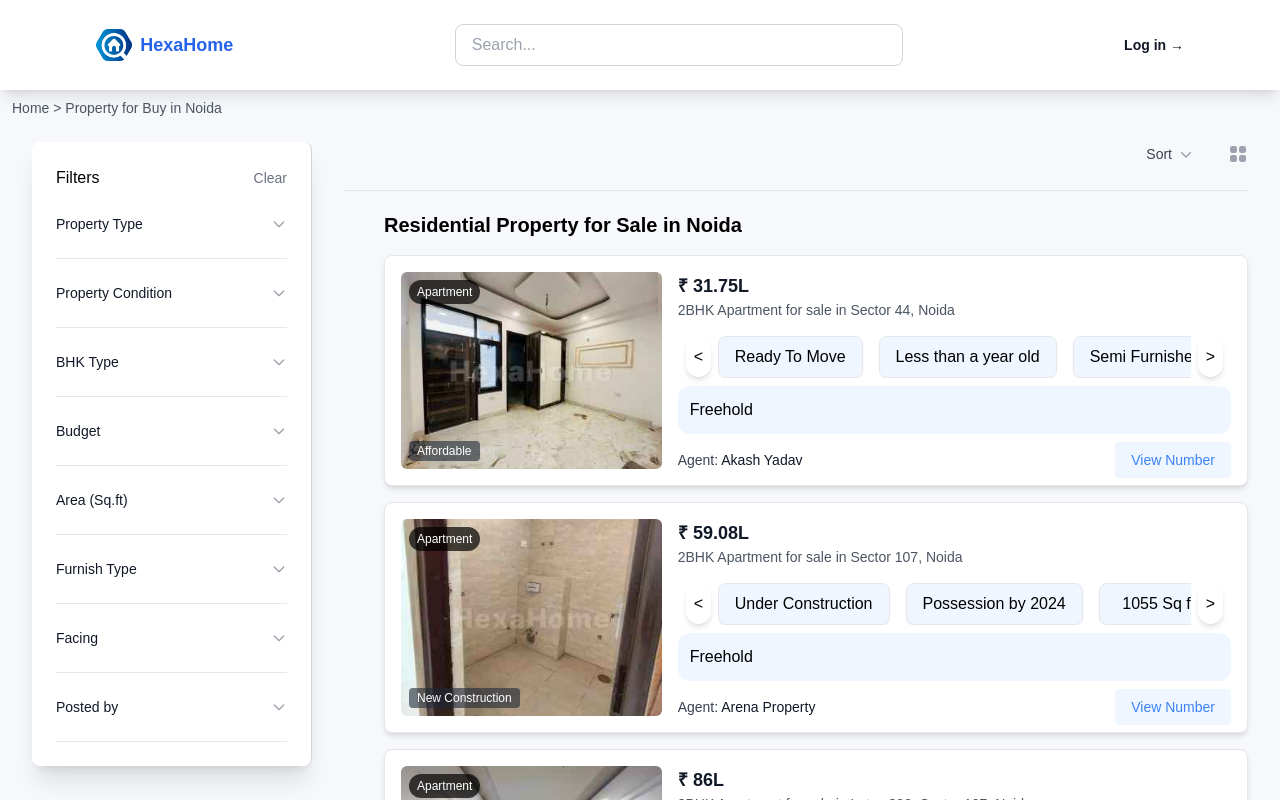
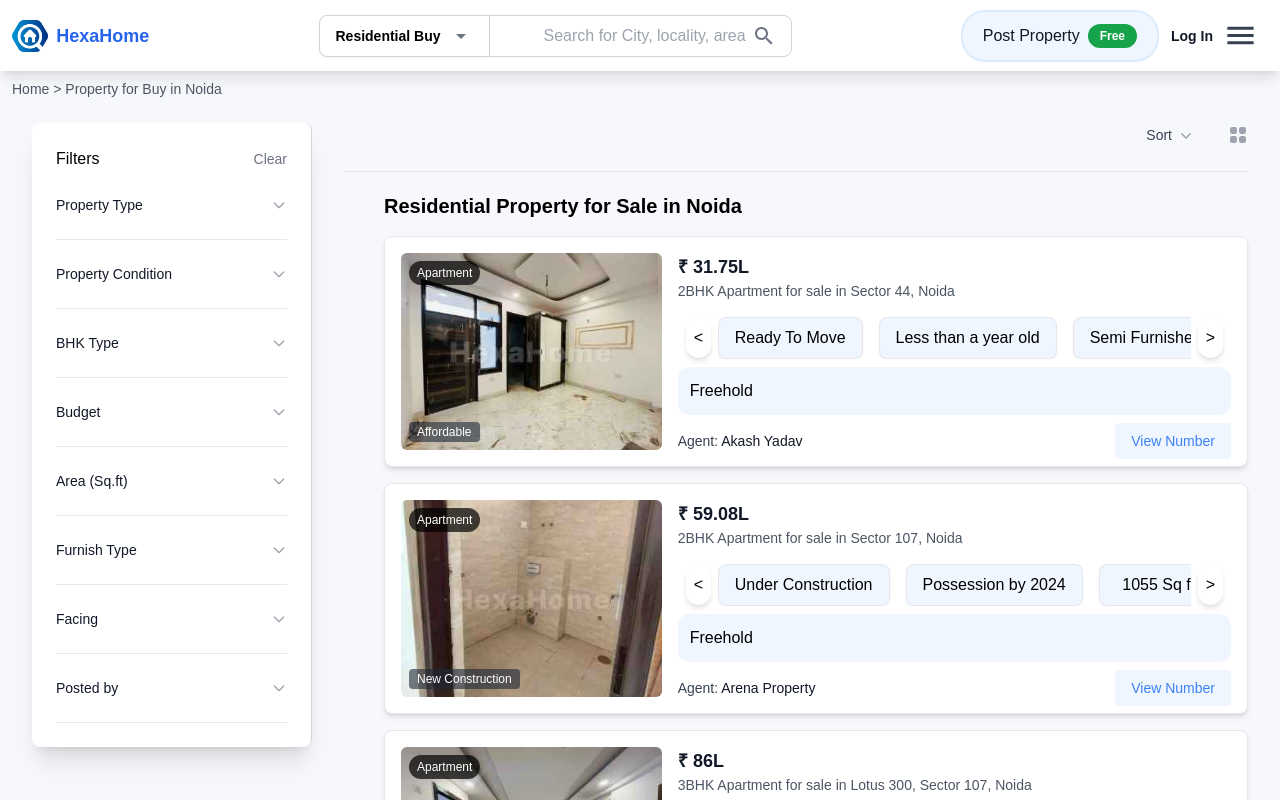
Before and after one commit to PushpakChaudhari/property-listing-app, a Next.js app: page / in a window 1280 px wide. Shown: the top 800 px of the page. Built offline with nearby package versions, Linux system fonts and the light colour scheme.

Commit message:
updated the nav bar

```diff
--- a/package.json
+++ b/package.json
@@ -9,8 +9,12 @@
     "lint": "next lint"
   },
   "dependencies": {
+    "@emotion/react": "^11.14.0",
+    "@emotion/styled": "^11.14.0",
     "@headlessui/react": "^2.2.0",
     "@heroicons/react": "^2.2.0",
+    "@mui/icons-material": "^6.2.1",
+    "@mui/material": "^6.2.1",
     "next": "15.1.2",
     "react": "^19.0.0",
     "react-dom": "^19.0.0"
--- a/pages/components/Nav.js
+++ b/pages/components/Nav.js
@@ -2,21 +2,28 @@
 
 import { useState } from 'react'
 import { Dialog, DialogPanel } from '@headlessui/react'
-import { Bars3Icon, XMarkIcon } from '@heroicons/react/24/outline'
-import { PhoneIcon, PlayCircleIcon } from '@heroicons/react/20/solid'
+import MenuIcon from '@mui/icons-material/Menu'
+import CloseIcon from '@mui/icons-material/Close'
+import FacebookIcon from '@mui/icons-material/Facebook'
+import InstagramIcon from '@mui/icons-material/Instagram'
+import TwitterIcon from '@mui/icons-material/Twitter'
+import LinkedInIcon from '@mui/icons-material/LinkedIn'
+import SearchIcon from '@mui/icons-material/Search';
 
+import ArrowDropDownIcon from '@mui/icons-material/ArrowDropDown';
 export default function Example() {
   const [mobileMenuOpen, setMobileMenuOpen] = useState(false)
+  const [dropdownOpen, setDropdownOpen] = useState(false);
 
   return (
-    <header className="bg-white shadow-lg ">
-      <nav aria-label="Global" className="mx-auto flex max-w-6xl items-center justify-between p-6 lg:px-8">
-        {/* Logo - Align to the left */}
+    <header className="bg-white shadow-lg">
+      <nav aria-label="Global" className="mx-auto flex items-center justify-between p-2 lg:px-3">
+        {/* Logo */}
         <div className="flex items-center">
           <a href="#" className="-m-1.5 p-1.5 flex items-center">
             <span className="sr-only">Your Company</span>
             <img
-              alt=""
+              alt="HexaHome Logo"
               src="images/HexaLogo.png"
               className="h-8 w-auto"
             />
@@ -24,71 +31,149 @@ export default function Example() {
           </a>
         </div>
 
-        {/* Search Bar - Centered */}
+        {/* Search Bar */}
+
         <div className="flex-1 flex justify-center items-center">
+          <div className="relative w-auto max-w-md lg:max-w-max lg:pl-20">
+            {/* Dropdown */}
+            <div
+              className="absolute left-0 top-1/2 transform -translate-y-1/2 bg-white border border-gray-300 px-4 py-2 flex items-center rounded-l-lg cursor-pointer shadow-sm"
+            >
+              <span className="text-sm font-semibold">Residential Buy</span>
+              <ArrowDropDownIcon className="ml-2 text-gray-500" />
+            </div>
+
+            {/* Search Input */}
             <input
               type="text"
-            placeholder="Search..."
-            className="w-full max-w-md px-4 py-2 border border-gray-300 rounded-lg focus:outline-none focus:ring-2 focus:ring-blue-500"
+              placeholder="Search for City, locality, area"
+              className="w-full px-4 py-2 pl-36 pr-10 border border-gray-300 rounded-lg   "
             />
+
+            {/* Search Icon */}
+            <SearchIcon className="absolute top-1/2 transform -translate-y-1/2 right-4 text-gray-500" />
+          </div>
         </div>
 
-        {/* Log in Button - Align to the right */}
-        <div className="flex items-center justify-end">
-          <a href="#" className="text-sm/6 font-semibold text-gray-900">
-            Log in <span aria-hidden="true">&rarr;</span>
-          </a>
+        {/* Post Property Button */}
+        <div className="hidden md:flex items-center justify-end">
+          <div className="mr-3 flex p-2 text-blue-400 p-0 border-blue-100 border-2 rounded-3xl bg-blue-50 text-gray-900 hover:shadow-2xl pl-5 pr-5">
+            <h1 className="mt-1">Post Property </h1>
+            <section className="bg-green-600 ml-2 p-1 text-white rounded-2xl pl-3 pr-3 font-bold text-xs mt-1 mb-1">Free</section>
+          </div>
         </div>
 
-        {/* Mobile Menu Button */}
-        <div className="flex lg:hidden">
+        {/* Login Button (fixed) */}
+        <div className="hidden md:flex items-center justify-end relative">
+          <button
+            onClick={() => setDropdownOpen(!dropdownOpen)}
+            className="text-sm font-semibold text-gray-900"
+          >
+            Log In
+          </button>
+          {dropdownOpen && (
+            <div className="absolute top-full right-0 mt-2 w-56 bg-white rounded-md shadow-lg ring-1 ring-black ring-opacity-5 z-20">
+              <ul className="py-2 text-sm text-gray-700 text-center content-center">
+                <li><a href="#" className="block px-4 py-2 hover:bg-gray-100">My Activity</a></li>
+                <li><a href="#" className="block px-4 py-2 hover:bg-gray-100">Post Property</a></li>
+                <li><a href="#" className="block px-4 py-2 hover:bg-gray-100">About Us</a></li>
+                <li><a href="#" className="block px-4 py-2 hover:bg-gray-100">Terms & Condition</a></li>
+                <li><a href="#" className="block px-4 py-2 hover:bg-gray-100">Download App</a></li>
+                <li>
+                  <button
+                    onClick={() => setDropdownOpen(false)}  // Add functionality for button if necessary
+                    className="w-full text-left block px-4 py-2 hover:bg-gray-100 bg-blue-400 m-2 w-fit rounded-3xl shadow-3xl text-sm text-gray-700 m-auto"
+                  >
+                    Log In / Sign Up
+                  </button>
+                </li>
+              </ul>
+
+            </div>
+          )}
+        </div>
+
+        {/* Hamburger Menu */}
+        <div className="flex items-center">
           <button
             type="button"
-            onClick={() => setMobileMenuOpen(true)}
-            className="-m-2.5 inline-flex items-center justify-center rounded-md p-2.5 text-gray-700"
+            onClick={() => setMobileMenuOpen(!mobileMenuOpen)}
+            className="inline-flex items-center justify-center rounded-md p-2.5 text-gray-700"
           >
             <span className="sr-only">Open main menu</span>
-            <Bars3Icon aria-hidden="true" className="size-6" />
+            <MenuIcon fontSize="large" />
           </button>
         </div>
       </nav>
 
       {/* Mobile Menu */}
-      <Dialog open={mobileMenuOpen} onClose={setMobileMenuOpen} className="lg:hidden">
-        <div className="fixed inset-0 z-10" />
+      {mobileMenuOpen && (
+        <Dialog open={mobileMenuOpen} onClose={() => setMobileMenuOpen(false)} className="fixed inset-0 z-10">
           <DialogPanel className="fixed inset-y-0 right-0 z-10 w-full overflow-y-auto bg-white px-6 py-6 sm:max-w-sm sm:ring-1 sm:ring-gray-900/10">
             <div className="flex items-center justify-between">
-            <a href="#" className="-m-1.5 p-1.5">
-              <span className="sr-only">Your Company</span>
-              <img
-                alt=""
-                src="https://tailwindui.com/plus/img/logos/mark.svg?color=indigo&shade=600"
-                className="h-8 w-auto"
-              />
-            </a>
+              <h2 className="text-lg font-bold">Account</h2>
               <button
                 type="button"
                 onClick={() => setMobileMenuOpen(false)}
                 className="-m-2.5 rounded-md p-2.5 text-gray-700"
               >
                 <span className="sr-only">Close menu</span>
-              <XMarkIcon aria-hidden="true" className="size-6" />
+                <CloseIcon fontSize="large" />
               </button>
             </div>
-          <div className="mt-6 flow-root">
-            <div className="-my-6 divide-y divide-gray-500/10">
-              <div className="space-y-2 py-6">
-                <a
-                  href="#"
-                  className="-mx-3 block rounded-lg px-3 py-2.5 text-base/7 font-semibold text-gray-900 hover:bg-gray-50"
-                >
-                  Log in
-                </a>
+
+            {/* Additional Menu Content */}
+            <div className="mt-4">
+              {/* Profile Section */}
+              <div className="flex items-center mb-4">
+                <img
+                  src="https://via.placeholder.com/50"
+                  alt="Profile"
+                  className="h-12 w-12 rounded-full"
+                />
+                <div className="ml-3">
+                  <p className="text-base font-semibold">Hi Guest 👋</p>
+                  <p className="text-sm text-gray-500">Seamless experience<br />Login/Register with HexaHome</p>
+                </div>
+                <button className="ml-auto bg-blue-500 text-white px-4 py-2 rounded-lg">Login</button>
+              </div>
+
+              {/* Menu Options */}
+              <div className="space-y-4">
+                {[
+                  { name: 'My Listing', description: "See Properties you've listed recently" },
+                  { name: 'My Leads', description: 'View and edit your recent activity' },
+                  { name: 'Blogs', description: 'Checkout our latest blogs on Real estate' },
+                  { name: 'Career', description: 'Join our community, become a part of HexaHome' },
+                  { name: 'Area Converter', description: 'Land area conversion tool' },
+                  { name: 'Bookmark', description: "See the Properties you've Bookmarked" },
+                  { name: 'Share Feedback', description: 'Share your feedback about HexaHome' },
+                  { name: 'Account Privacy', description: 'Account privacy & Delete account' },
+                ].map((item, idx) => (
+                  <div key={idx} className="flex items-center justify-between">
+                    <div>
+                      <p className="text-base font-semibold">{item.name}</p>
+                      <p className="text-sm text-gray-500">{item.description}</p>
+                    </div>
+                    <span className="text-gray-500">{'>'}</span>
+                  </div>
+                ))}
+              </div>
+
+              {/* Social Links */}
+              <div className="mt-6 pt-4 bg-gray-200 p-5 rounded-lg">
+                <p className="text-sm font-semibold">Follow us on</p>
+                <div className="flex space-x-4 mt-2 text-gray-700">
+                  <FacebookIcon fontSize="large" />
+                  <InstagramIcon fontSize="large" />
+                  <TwitterIcon fontSize="large" />
+                  <LinkedInIcon fontSize="large" />
                 </div>
               </div>
             </div>
           </DialogPanel>
         </Dialog>
+      )}
     </header>
   )
 }
```
Also changed, not shown: 2 other files (tests, documents, lock files or other folders). Lines whose indentation alone changed are shown as unchanged.
